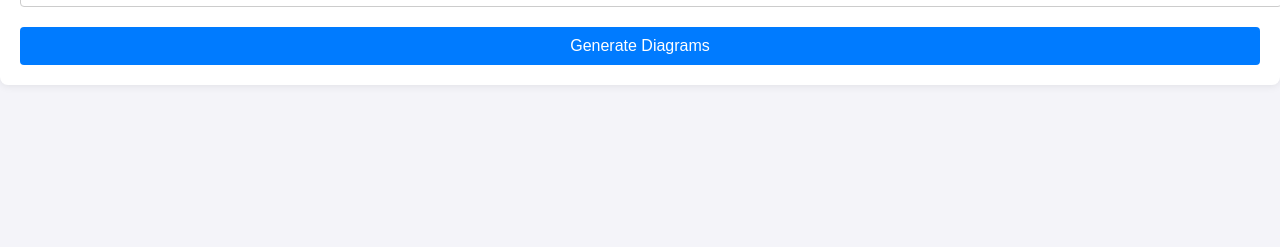
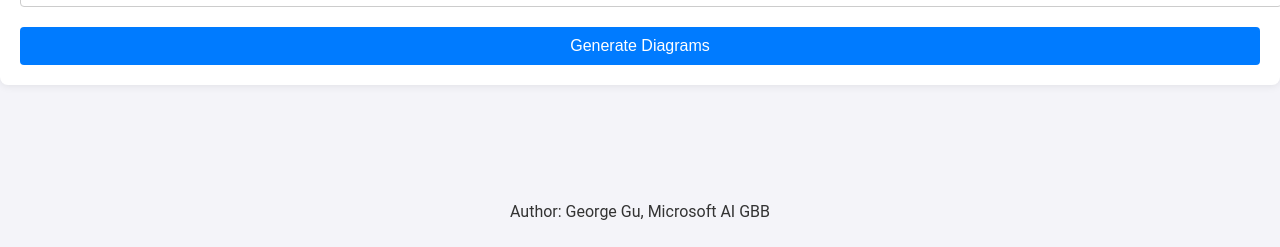
Before and after one commit to guming3d/benchmark-visualization-tool, a Flask app: page / in a window 1280 px wide. Shown: the part 553-800 px from the top of the page. Run offline with Flask 3, Linux system fonts and the light colour scheme; some libraries are stand-ins or nearby versions.

Commit message:
Added author information to the bottom of start.html and index.html.

```diff
--- a/templates/index.html
+++ b/templates/index.html
@@ -273,5 +273,8 @@
             }
         }
     </script>
+    <footer style="position: absolute; bottom: 10px; width: 100%; text-align: center; color: #333;">
+        <p>Author: George Gu, Microsoft AI GBB</p>
+    </footer>
 </body>
 </html>
--- a/templates/start.html
+++ b/templates/start.html
@@ -201,5 +201,8 @@
             }
         }
     </script>
+    <footer style="position: absolute; bottom: 10px; width: 100%; text-align: center; color: #333;">
+        <p>Author: George Gu, Microsoft AI GBB</p>
+    </footer>
 </body>
 </html>
```
